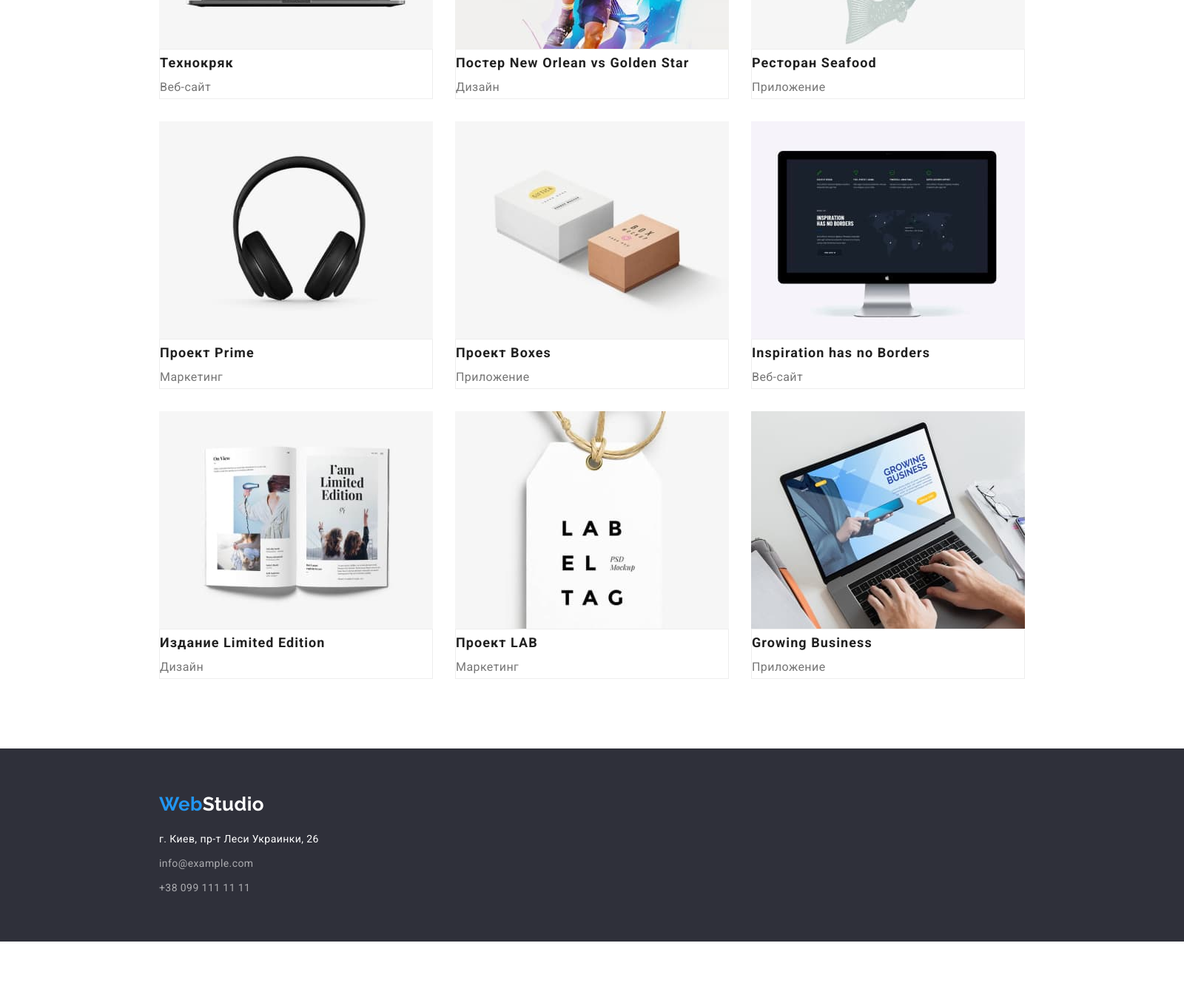
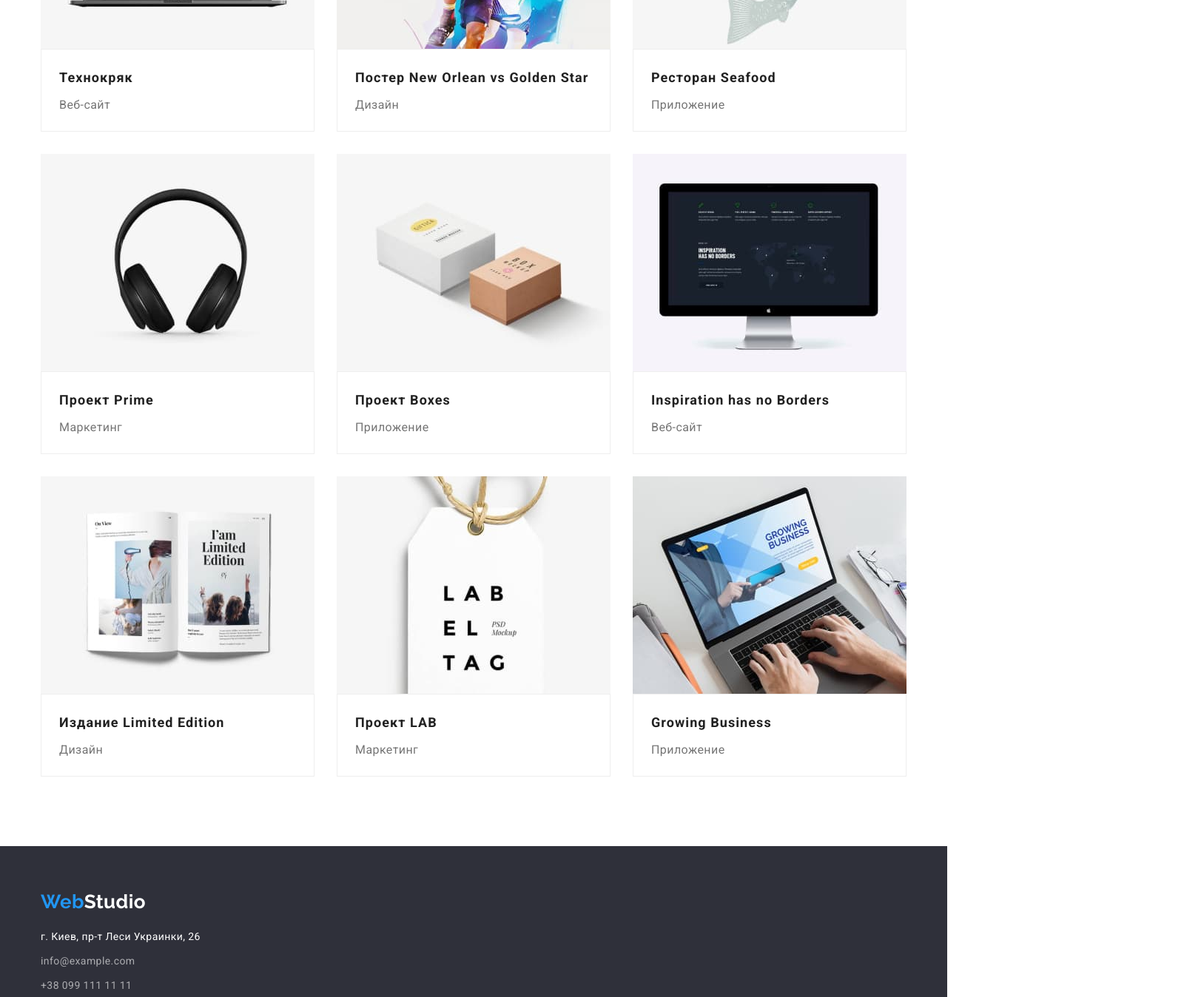
Before and after one commit to andreydnb/goit-markup-hw-03, a plain HTML site: page portfolio.html in a window 1280 px wide. Shown: the part 540-1888 px from the top of the page at 74% size, 1600 px wide, since content can reach past the window. Before the commit the page ends 1813 px from the top, so only its background shows below. Drawn offline with nearby package versions, Linux system fonts and the light colour scheme.

Commit message:
added edits

```diff
--- a/css/styles.css
+++ b/css/styles.css
@@ -61,7 +61,6 @@ body {
   color: var(--main-text-color);
   font-size: 14px;
   letter-spacing: 0.03em;
-  width: 1600px;
   margin: 0 auto;
 
 }
@@ -116,7 +115,7 @@ body {
   align-items: center;
   margin-left: auto;
 }
-.mail {
+.head-menu-contact-item {
   margin-left: auto;
   margin-right: 50px;
 }
@@ -135,17 +134,17 @@ body {
 /* ============= HERO ============= */
 .hero {
   background-color: var(--footer-background-color);
+  padding-top: 200px;
+  padding-bottom: 200px;
+
 }
 
-.hero-list {
+.hero-container {
   display: flex;
   flex-direction: column;
   align-items: center;
-
-
 }
 .hero-title {
-  padding-top: 200px;
   margin: 0 auto 30px;
   width: 696px;
   font-weight: 900;
@@ -169,7 +168,6 @@ body {
   box-shadow: 0px 4px 4px rgba(0, 0, 0, 0.15);
   border-radius: 4px;
   padding: 10px 32px;
-  margin-bottom: 200px;
   border: 1px;
 
 }
@@ -182,12 +180,15 @@ body {
   padding-bottom: 0;
 }
 .whyus-title {
-  color: var(--main-background-color);
+  visibility: hidden;
 }
 .whyus-menu-list {
   display: flex;
 }
 .whyus-menu-item {
+  width: 270px;
+}
+.whyus-menu-item:not(:first-child) {
   margin-left: 30px;
 }
 .whyus-menu-item-title {
@@ -235,12 +236,17 @@ body {
 .aboutus-menu-img {
   margin-bottom: 30px;
 }
+.aboutus-menu-title-div {
+  margin-bottom: 10px;
+}
 .aboutus-menu-title {
-  margin-bottom: 10px;
   font-weight: 500;
   font-size: 16px;
   line-height: 1.19;
   text-align: center;
+}
+.aboutus-menu-description-div {
+  margin-bottom: 30px;
 }
 .aboutus-menu-description {
   font-size: 16px;
@@ -253,7 +259,7 @@ body {
 .footer {
 background-color: var(--footer-background-color);
 }
-.footer-container {
+.footer {
   padding-top: 60px;
   padding-bottom: 60px;
 }
@@ -293,7 +299,7 @@ background-color: var(--footer-background-color);
 }
 /* ============= HERO PORTFOLIO============= */
 .hero-portfolio-title {
-  color: var(--main-background-color);
+  visibility: hidden;
 }
 .hero-portfolio-menu-list {
   display: flex;
@@ -324,7 +330,7 @@ background-color: var(--footer-background-color);
 }
 /* ============= WORK EXAMPLES============= */
 .example-title-portfolio {
-  color: var(--main-background-color);
+  visibility: hidden;
   margin-left: 0;
 }
 .example-list {
@@ -333,7 +339,7 @@ background-color: var(--footer-background-color);
   margin-left: -30px;
   margin-top: -30px;
 }
-.border {
+.border-example-menu {
   border: 1px solid #EEEEEE;
   box-sizing: border-box;
 }
@@ -342,11 +348,22 @@ background-color: var(--footer-background-color);
   margin-left: 30px;
   margin-top: 30px;
 }
+.example-menu-title-div {
+  padding-top: 20px;
+  padding-left: 24px;
+  padding-right: 24px;
+  margin-bottom: 4px;
+}
 .example-menu-title {
   font-weight: 700;
   font-size: 18px;
   line-height: 2;
   letter-spacing: 0.06em;
+}
+.example-menu-description-div {
+  padding-left: 24px;
+  padding-right: 24px;
+  margin-bottom: 20px;
 }
 .example-menu-description {
   font-size: 16px;
--- a/portfolio.html
+++ b/portfolio.html
@@ -68,48 +68,48 @@
         <ul class="example-list list">
             <li class="example-menu-item">
                 <img class="example-menu-img" src="./images/portfolio/techcrack.jpg" alt="Технокряк" width="370" height="294">
-                <div class="border"><h2 class="example-menu-title">Технокряк</h2>
-                <p class="example-menu-description">Веб-сайт</p></div>
+                <div class="border-example-menu"><div class="example-menu-title-div"><h2 class="example-menu-title">Технокряк</h2></div>
+                <div class="example-menu-description-div"><p class="example-menu-description">Веб-сайт</p></div></div>
             </li>
             <li class="example-menu-item">
                 <img class="example-menu-img" src="./images/portfolio/orleanvsgolden.jpg" alt="Постер New Orlean vs Golden Star" width="370" height="294">
-                <div class="border"><h2 class="example-menu-title">Постер New Orlean vs Golden Star</h2>
-                <p class="example-menu-description">Дизайн</p></div>
+                <div class="border-example-menu"><div class="example-menu-title-div"><h2 class="example-menu-title">Постер New Orlean vs Golden Star</h2></div>
+                <div class="example-menu-description-div"><p class="example-menu-description">Дизайн</p></div></div>
             </li>
             <li class="example-menu-item">
                 <img class="example-menu-img" src="./images/portfolio/seafood.jpg" alt="Ресторан Seafood" width="370" height="294">
-               <div class="border"><h2 class="example-menu-title">Ресторан Seafood</h2>
-                <p class="example-menu-description">Приложение</p></div>
+                <div class="border-example-menu"><div class="example-menu-title-div"><h2 class="example-menu-title">Ресторан Seafood</h2></div>
+                <div class="example-menu-description-div"><p class="example-menu-description">Приложение</p></div></div>
             </li>
             <li class="example-menu-item">
                 <img class="example-menu-img" src="./images/portfolio/prime.jpg" alt="Проект Prime" width="370" height="294">
-                <div class="border"><h2 class="example-menu-title">Проект Prime</h2>
-                <p class="example-menu-description">Маркетинг</p></div>
+                <div class="border-example-menu"><div class="example-menu-title-div"><h2 class="example-menu-title">Проект Prime</h2></div>
+                <div class="example-menu-description-div"><p class="example-menu-description">Маркетинг</p></div></div>
             </li>
             <li class="example-menu-item">
                 <img class="example-menu-img" src="./images/portfolio/boxes.jpg" alt="Проект Boxes" width="370" height="294">
-                <div class="border"><h2 class="example-menu-title">Проект Boxes</h2>
-                <p class="example-menu-description">Приложение</p></div>
+                <div class="border-example-menu"><div class="example-menu-title-div"><h2 class="example-menu-title">Проект Boxes</h2></div>
+                <div class="example-menu-description-div"><p class="example-menu-description">Приложение</p></div></div>
             </li>
             <li class="example-menu-item">
                 <img class="example-menu-img" src="./images/portfolio/inspiration.jpg" alt="Inspiration has no Borders" width="370" height="294">
-                <div class="border"><h2 class="example-menu-title" lang="en">Inspiration has no Borders</h2>
-                <p class="example-menu-description">Веб-сайт</p></div>
+                <div class="border-example-menu"><div class="example-menu-title-div"><h2 class="example-menu-title" lang="en">Inspiration has no Borders</h2></div>
+                <div class="example-menu-description-div"><p class="example-menu-description">Веб-сайт</p></div></div>
             </li>
             <li class="example-menu-item">
                 <img class="example-menu-img" src="./images/portfolio/limited.jpg" alt="Издание Limited Edition" width="370" height="294">
-                <div class="border"><h2 class="example-menu-title">Издание Limited Edition</h2>
-                <p class="example-menu-description">Дизайн</p></div>
+                <div class="border-example-menu"><div class="example-menu-title-div"><h2 class="example-menu-title">Издание Limited Edition</h2></div>
+                <div class="example-menu-description-div"><p class="example-menu-description">Дизайн</p></div></div>
             </li>
             <li class="example-menu-item">
                 <img class="example-menu-img" src="./images/portfolio/projectlab.jpg" alt="Проект LAB" width="370" height="294">
-                <div class="border"><h2 class="example-menu-title">Проект LAB</h2>
-                <p class="example-menu-description">Маркетинг</p></div>
+                <div class="border-example-menu"><div class="example-menu-title-div"><h2 class="example-menu-title">Проект LAB</h2></div>
+                <div class="example-menu-description-div"><p class="example-menu-description">Маркетинг</p></div></div>
             </li>
             <li class="example-menu-item">
                 <img class="example-menu-img" src="./images/portfolio/business.jpg" alt="Growing Business" width="370" height="294">
-                <div class="border"><h2 class="example-menu-title" lang="en">Growing Business</h2>
-                <p class="example-menu-description">Приложение</p></div>
+                <div class="border-example-menu"><div class="example-menu-title-div"><h2 class="example-menu-title" lang="en">Growing Business</h2></div>
+                <div class="example-menu-description-div"><p class="example-menu-description">Приложение</p></div></div>
             </li>
         </ul>
         </div>
```
Also changed, not shown: index.html (+11 -12 lines).
